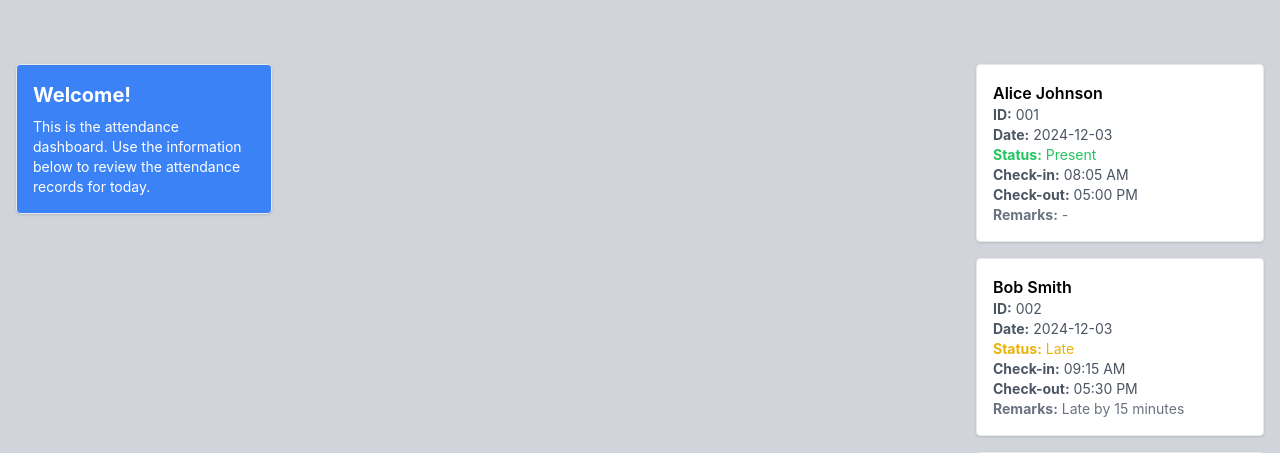
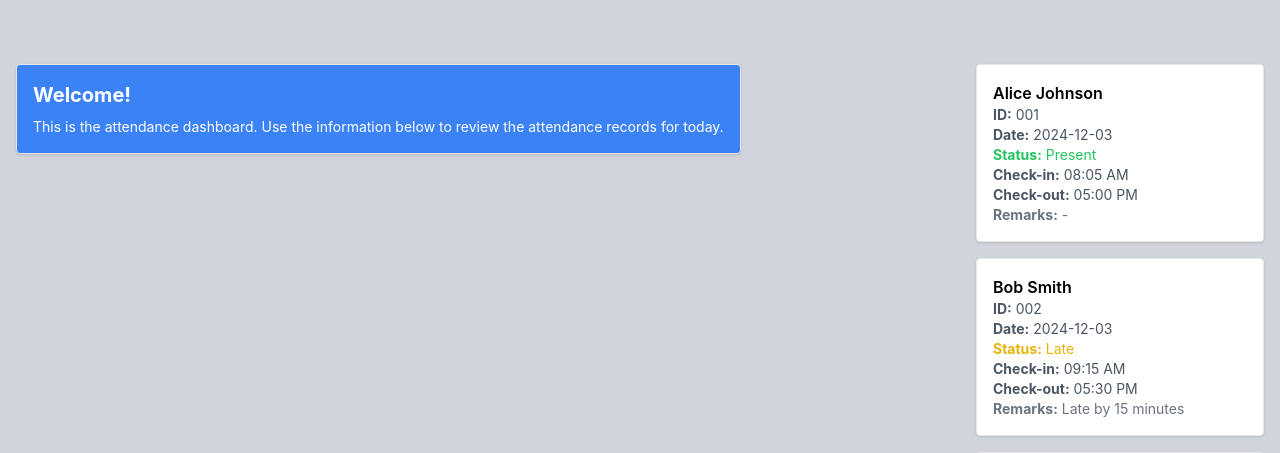
Before and after one commit to Ninozamigo19/Presensi_wajah, a Flask app: template templates/Homepage.html in a window 1280 px wide. Shown: the part 73-526 px from the top of the page. Run offline with Flask 3, Linux system fonts and the light colour scheme; the template is opened without the code that fills it, so the values that code supplies are empty; some libraries are stand-ins or nearby versions.

Commit message:
Fix Flex di halaman Homepage

```diff
--- a/templates/Homepage.html
+++ b/templates/Homepage.html
@@ -11,7 +11,7 @@ Home
         <div class="flex flex-row justify-between items-start gap-8">
 
             <!-- Welcome Box -->
-            <div class="bg-blue-500 text-white shadow rounded p-4 border w-64">
+            <div class="bg-blue-500 text-white shadow rounded p-4 border flex-1">
                 <h1 class="text-xl font-bold">Welcome!</h1>
                 <p class="text-sm mt-2">
                     This is the attendance dashboard. Use the information below to review the attendance records for today.
```
